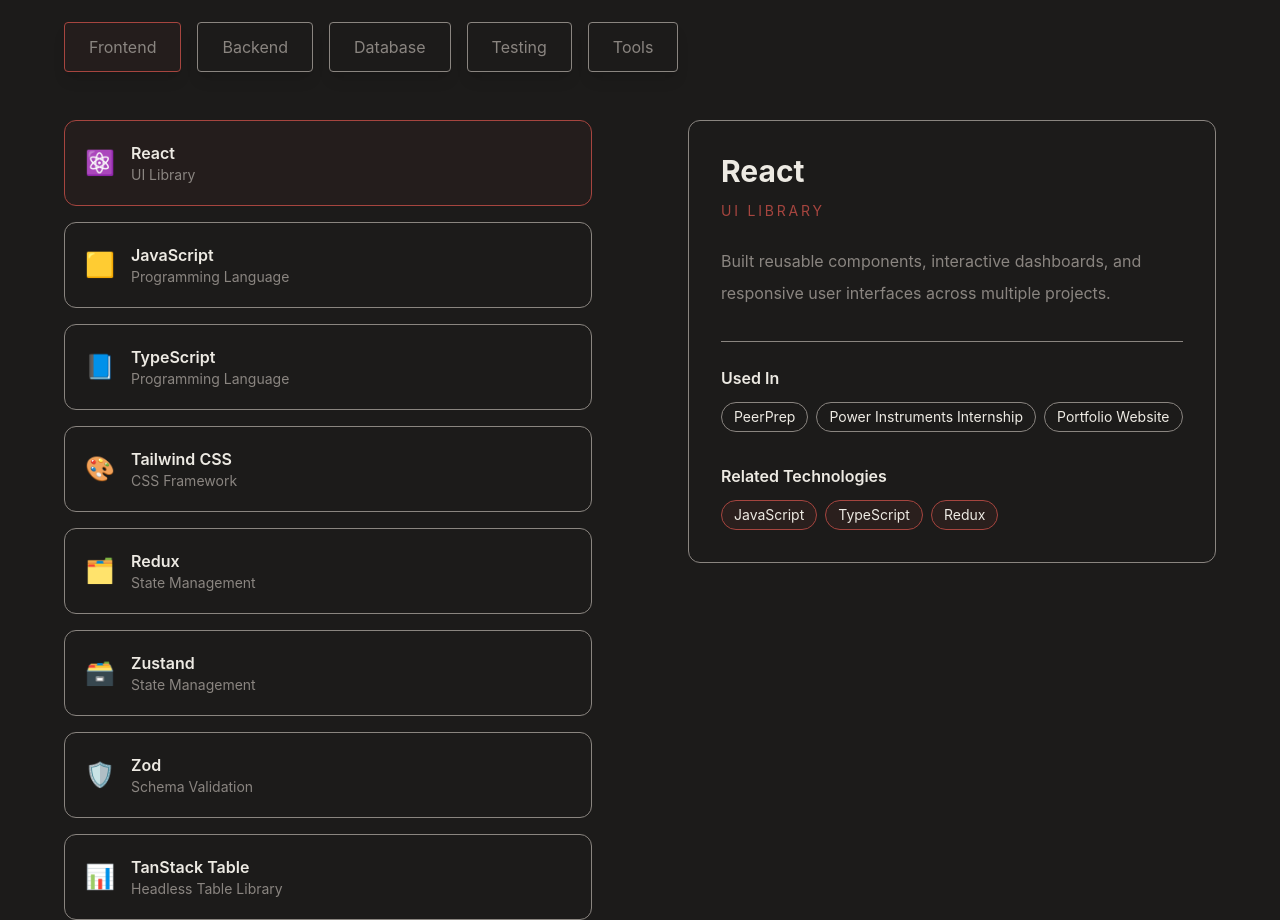
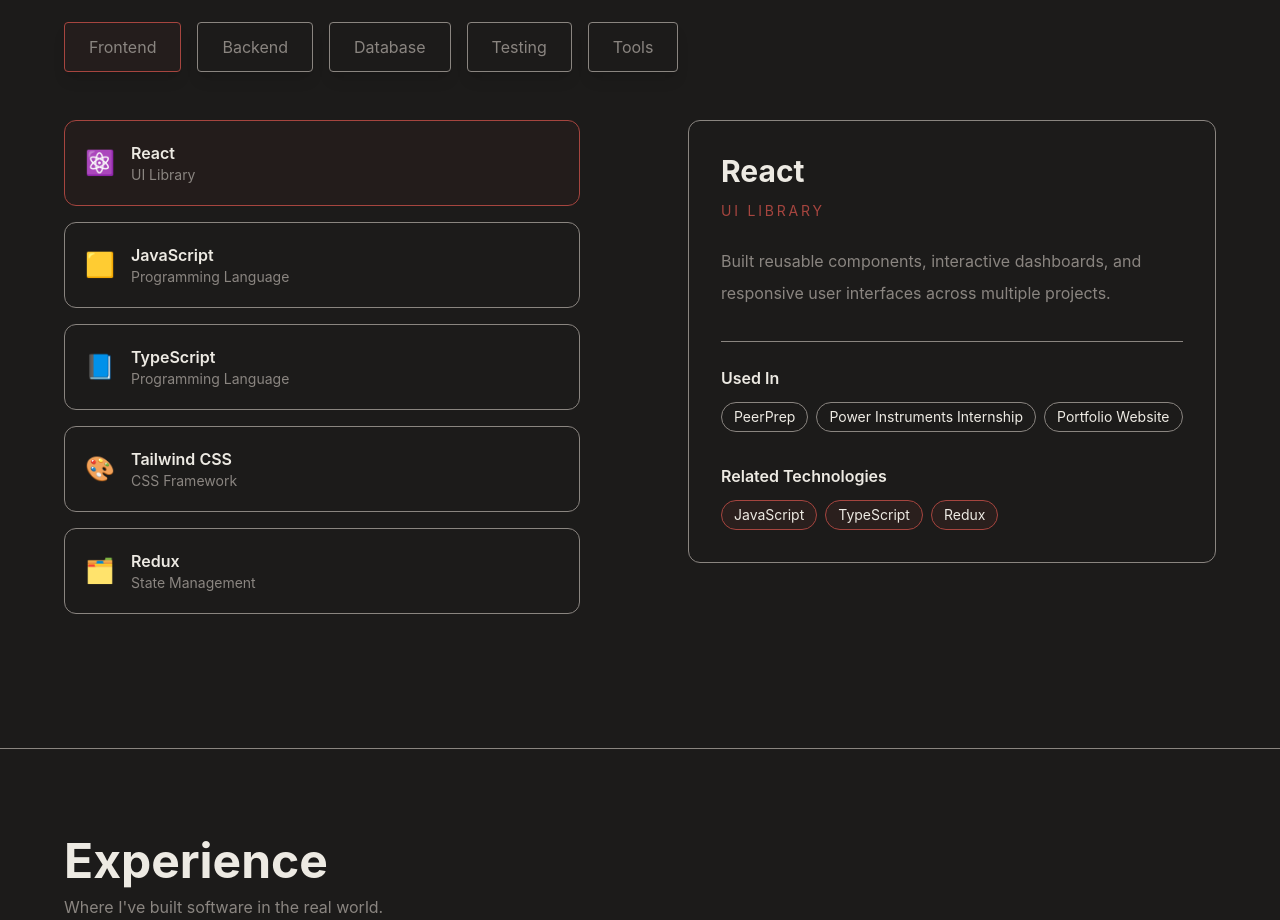
Before and after one commit to miuna-9890/my-portfolio, a React app: page / in a window 1280 px wide. Shown: the part 1880-2800 px from the top of the page. Built offline with nearby package versions, Linux system fonts and the light colour scheme; the HTML template or start-up script is replaced by a standard one.

Commit message:
add scroling

```diff
--- a/src/components/Skills.tsx
+++ b/src/components/Skills.tsx
@@ -33,8 +33,8 @@ export const Skills = () => {
                                 {/*left side of the skills section*/}
 
                         {/*Skill cards*/}
-                        <div className="flex flex-col gap-4">
-                            {skills[selectedCategory].map((skill) => (
+                         <div className="flex flex-col gap-4 max-h-125 overflow-y-auto pr-3 skills-scroll">
+                                {skills[selectedCategory].map((skill) => (
                                 <div key={skill.name}  onClick={() => setSelectedSkill(skill)} className={`border rounded-xl p-5 cursor-pointer transition-all duration-300
                                 ${selectedSkill.name === skill.name
                                         ? "border-sanguine bg-sanguine/5"
```
